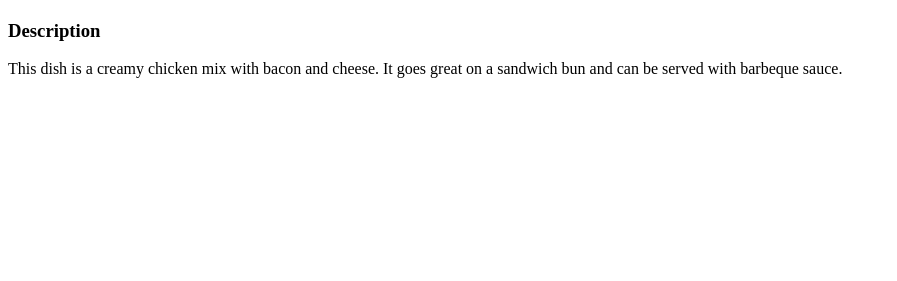
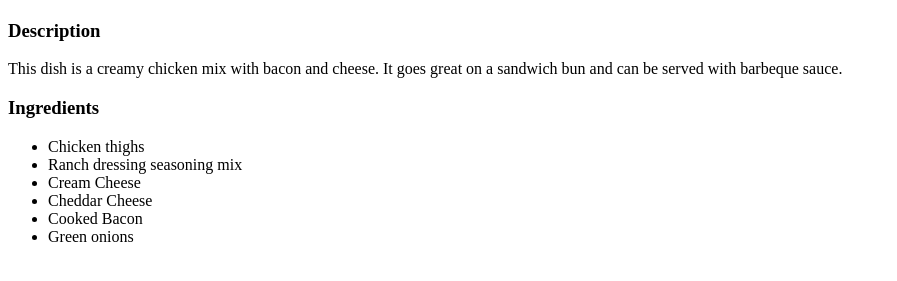
Before and after one commit to CarterWilliams2/odin-recipes, a plain HTML site: page recipes/crack-chicken.html in a window 1280 px wide. Shown: the part 99-380 px from the top of the page, without its empty margins (0-897 px from the left). Drawn offline with Linux system fonts and the light colour scheme.

Commit message:
Add ingredient list to crack chicken page

```diff
--- a/recipes/crack-chicken.html
+++ b/recipes/crack-chicken.html
@@ -11,5 +11,14 @@
         <p> This dish is a creamy chicken mix with bacon and cheese. It goes great on a sandwich bun
             and can be served with barbeque sauce.
         </p>
+        <h3>Ingredients</h3>
+        <ul>
+            <li>Chicken thighs</li>
+            <li>Ranch dressing seasoning mix</li>
+            <li>Cream Cheese</li>
+            <li>Cheddar Cheese</li>
+            <li>Cooked Bacon</li>
+            <li>Green onions</li>
+        </ul>
     </body>
 </html>
```
